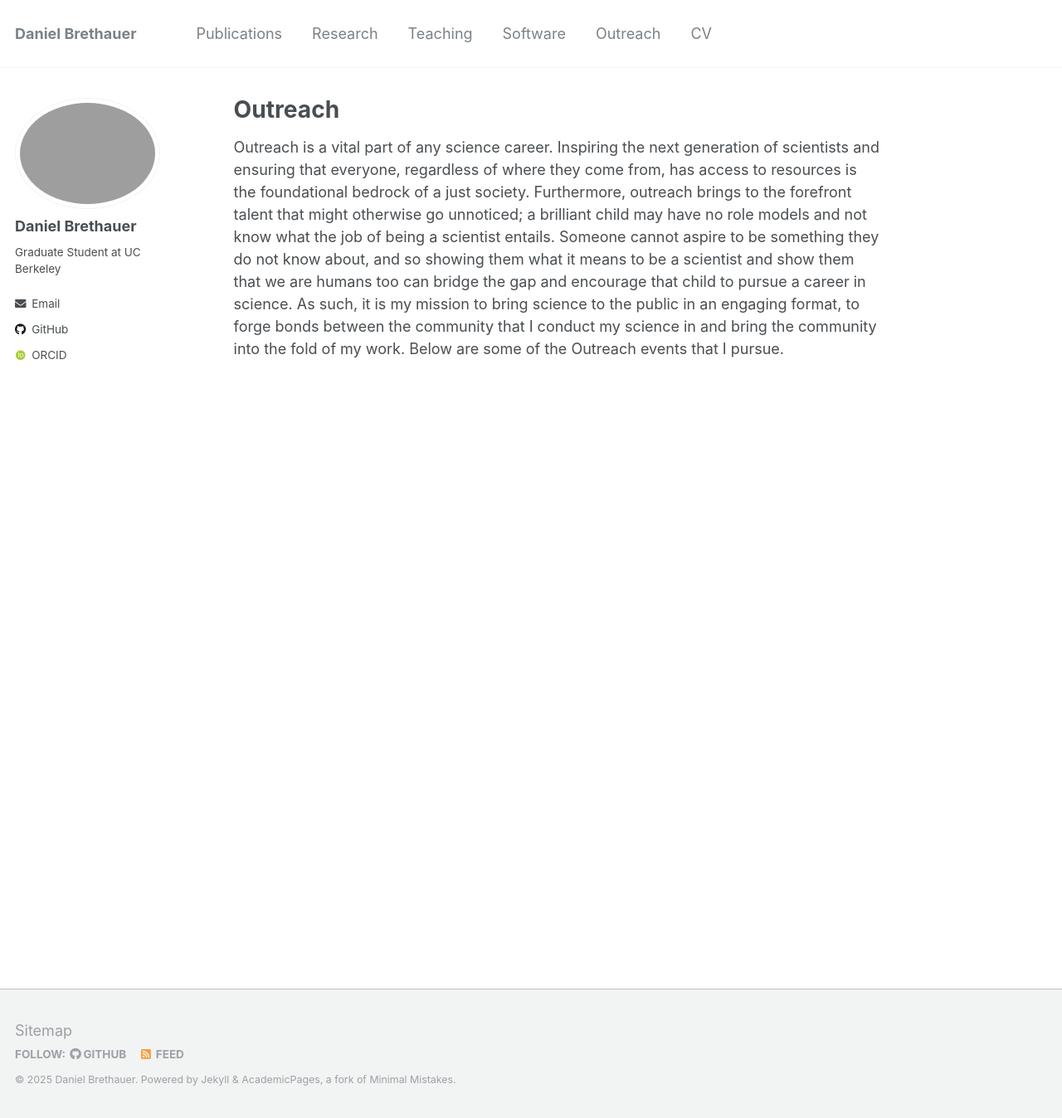
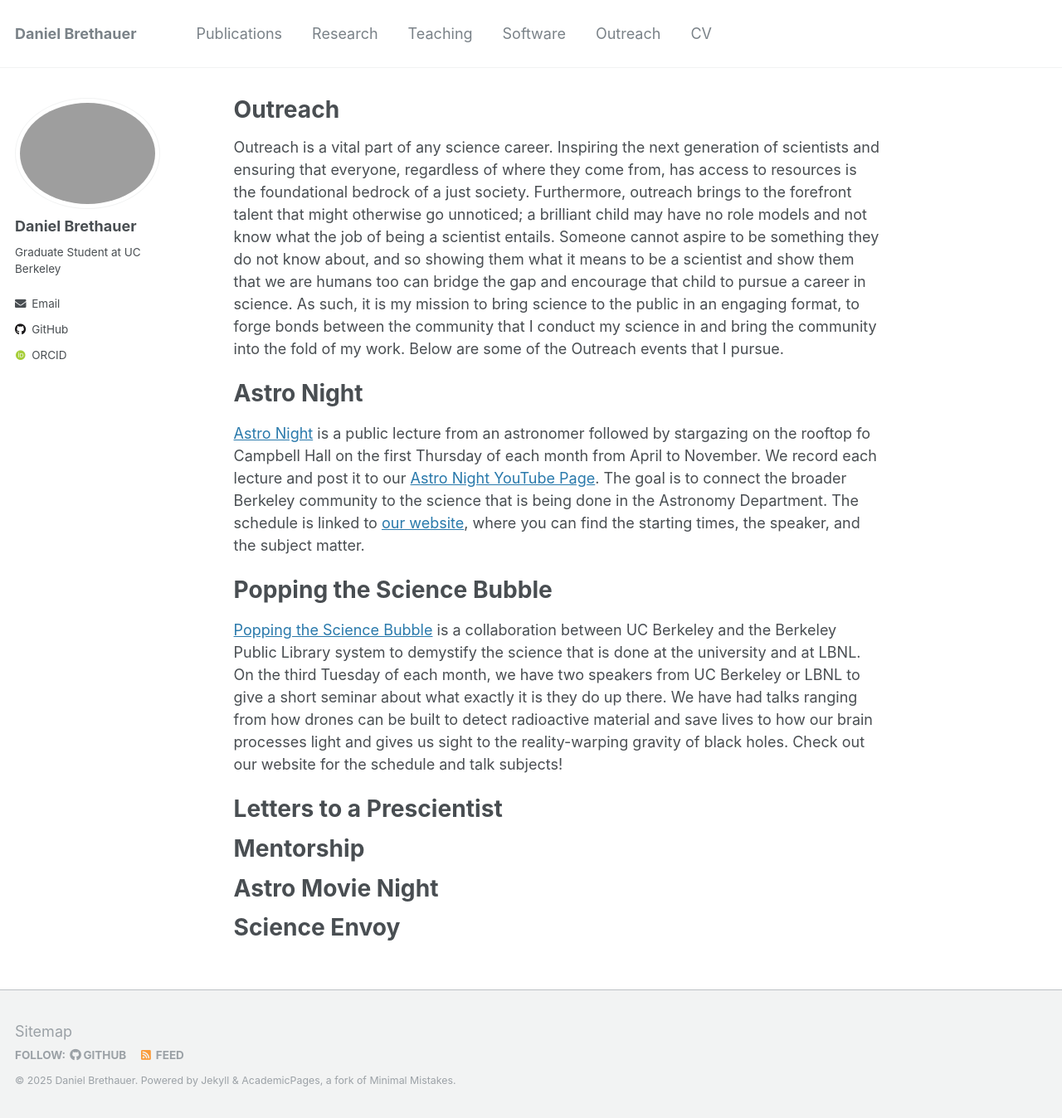
Before and after one commit to dbrethauer/dbrethauer.github.io, a Jekyll site: the page built from _pages/outreach.md, in a window 1280 px wide and 1348 px high. Shown: the whole window at 83% size. Built offline with Jekyll 4.4.1, drawn with Linux system fonts in a browser that asks for light colours; some web fonts are replaced.

Commit message:
Update outreach.md

```diff
--- a/_pages/outreach.md
+++ b/_pages/outreach.md
@@ -7,6 +7,24 @@ author_profile: true
 
 Outreach is a vital part of any science career. Inspiring the next generation of scientists and ensuring that everyone, regardless of where they come from, has access to resources is the foundational bedrock of a just society. Furthermore, outreach brings to the forefront talent that might otherwise go unnoticed; a brilliant child may have no role models and not know what the job of being a scientist entails. Someone cannot aspire to be something they do not know about, and so showing them what it means to be a scientist and show them that we are humans too can bridge the gap and encourage that child to pursue a career in science. As such, it is my mission to bring science to the public in an engaging format, to forge bonds between the community that I conduct my science in and bring the community into the fold of my work. Below are some of the Outreach events that I pursue.
 
+# Astro Night
+
+[Astro Night](https://astro.berkeley.edu/astro-night) is a public lecture from an astronomer followed by stargazing on the rooftop fo Campbell Hall on the first Thursday of each month from April to November. We record each lecture and post it to our [Astro Night YouTube Page](https://www.youtube.com/channel/UCI2z7hDra2RuAC8iPIQCS8w). The goal is to connect the broader Berkeley community to the science that is being done in the Astronomy Department. The schedule is linked to [our website](https://astro.berkeley.edu/astro-night), where you can find the starting times, the speaker, and the subject matter.
+
+# Popping the Science Bubble
+
+[Popping the Science Bubble](https://poppingthesciencebubble.wordpress.com/) is a collaboration between UC Berkeley and the Berkeley Public Library system to demystify the science that is done at the university and at LBNL. On the third Tuesday of each month, we have two speakers from UC Berkeley or LBNL to give a short seminar about what exactly it is they do up there. We have had talks ranging from how drones can be built to detect radioactive material and save lives to how our brain processes light and gives us sight to the reality-warping gravity of black holes. Check out our website for the schedule and talk subjects!
+
+# Letters to a Prescientist
+
+# Mentorship
+
+# Astro Movie Night
+
+# Science Envoy
+
+
+
 {% include base_path %}
 
 {% for post in site.posts reversed %}
```
